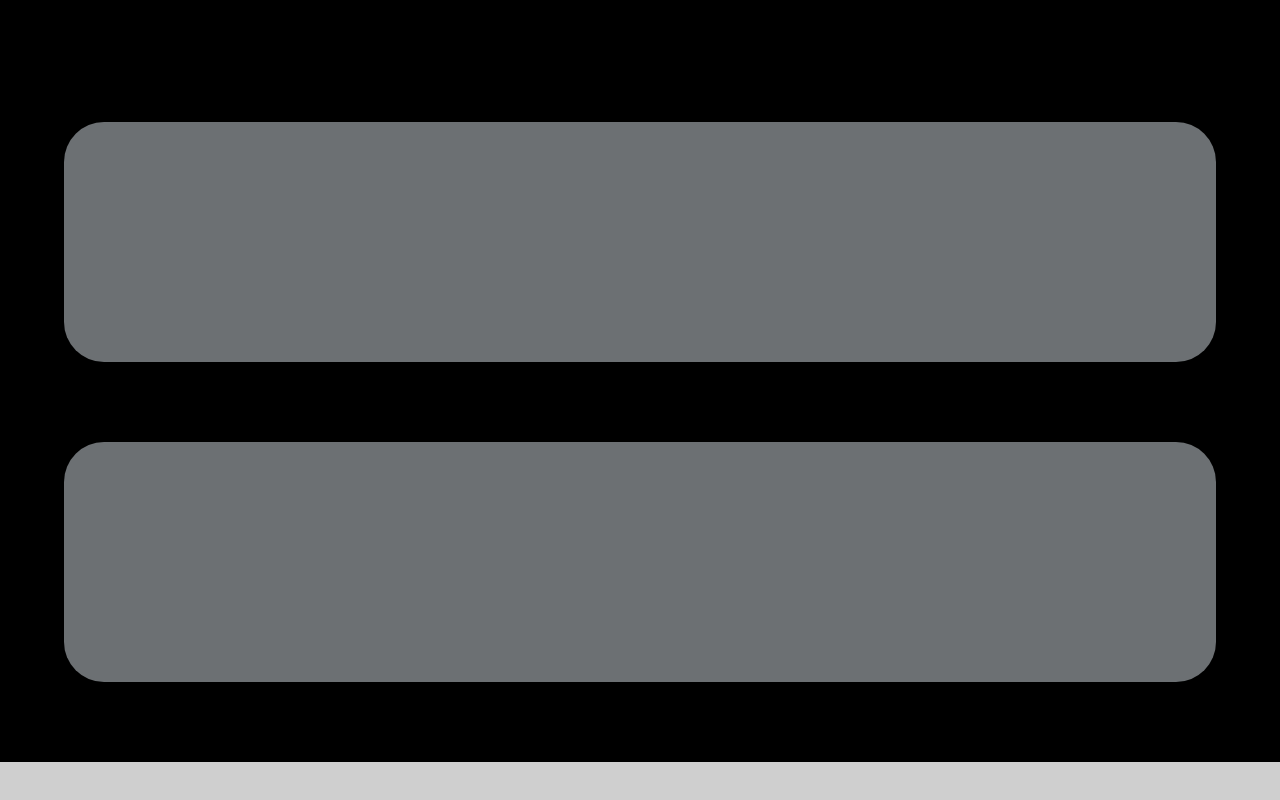
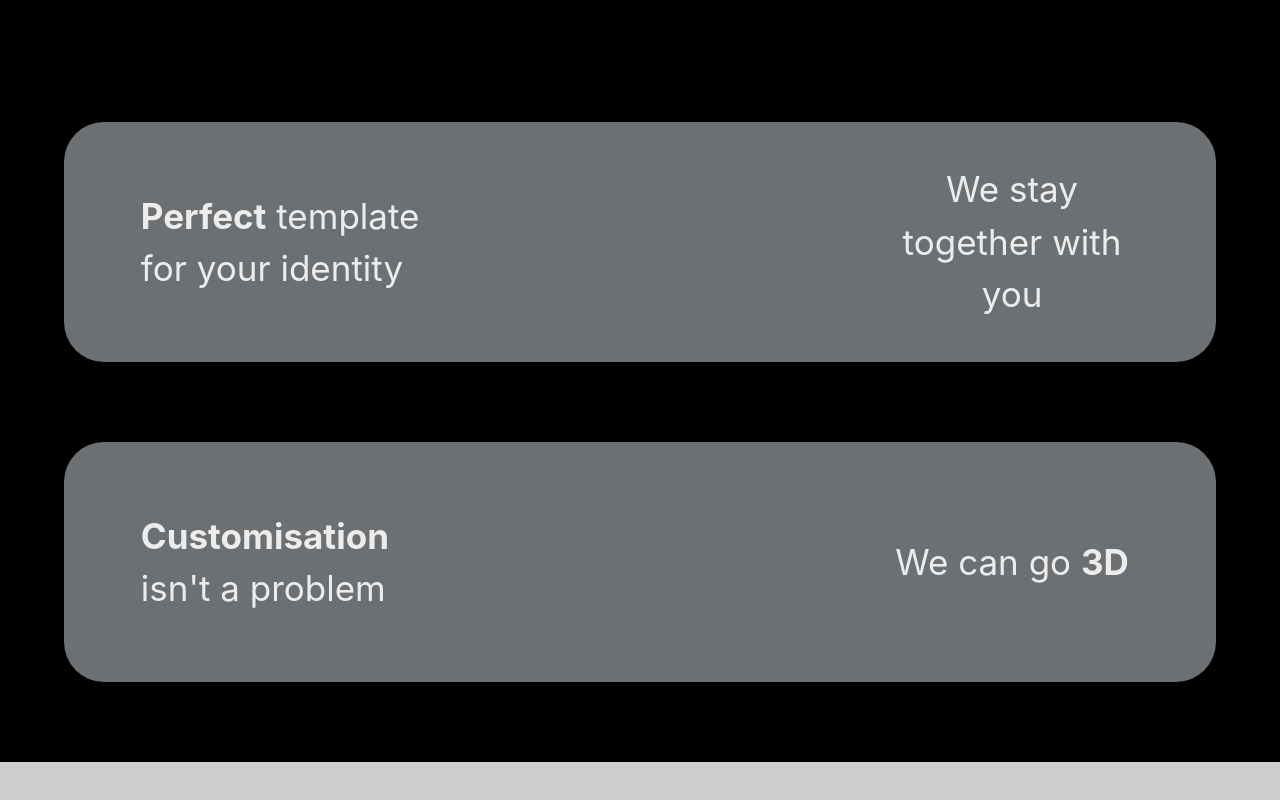
Before and after one commit to SachinKumar016/Team_Member_List, a React (Vite) app: page / in a window 1280 px wide. Shown: the part 838-1638 px from the top of the page. Before the commit the page ends 1600 px from the top, so only its background shows below. Built offline with nearby package versions, Linux system fonts and the light colour scheme.

Commit message:
13th commit

```diff
--- a/src/App.jsx
+++ b/src/App.jsx
@@ -2,6 +2,7 @@ import "./App.css";
 import Nav from './Nav';
 import Canvas from './Canva';
 import Intro from'./Intro'
+import Team from'./Team'
 
 
 function App() {
@@ -10,7 +11,7 @@ function App() {
       <Nav />
       <Canvas />
       <Intro />
-
+      <Team />
     </div>
   );
 }
--- a/src/Intro.jsx
+++ b/src/Intro.jsx
@@ -3,8 +3,14 @@ import './intro.css'
 function Intro(){
     return(
     <div className="intro">
-        <div className="box1"></div>
-        <div className='box2'></div>
+        <div className="box1">
+            <h2 className='text1'><strong>Perfect</strong> template for your identity</h2>
+            <h2 className='text2'>We stay together with you</h2>
+        </div>
+        <div className='box2'>
+        <h2 className='text1'><strong>Customisation</strong> isn't a problem</h2>
+        <h2 className='text2'>We can go <strong>3D</strong></h2>
+        </div>
     </div>
     )
 }
--- /dev/null
+++ b/src/Team.css
@@ -0,0 +1,4 @@
+.Team{
+    width: 100vw;
+    height:100vh
+}
--- /dev/null
+++ b/src/Team.jsx
@@ -0,0 +1,10 @@
+import './Team.css'
+
+function Team() {
+    return(
+        <div className="Team">
+        </div>
+    );
+}
+
+export default Team
--- a/src/intro.css
+++ b/src/intro.css
@@ -11,6 +11,8 @@
     position: relative;
     top:20vh;
     border-radius: 40px;
+    display:flex;
+    align-items: center;
 }
 .box2{
     width:90vw;
@@ -20,4 +22,20 @@
     position: relative;
     top:30vh;
     border-radius: 40px;
+    display:flex;
+    align-items: center;
 }
+.text1{
+    font-size: 35px;
+    width:280px;
+    position: relative;
+    left:6vw;
+    text-align: start;
+}
+.text2{
+    font-size: 35px;
+    width:280px;
+    position:absolute;
+    right:5vw;
+    text-align: center;
+}
```
